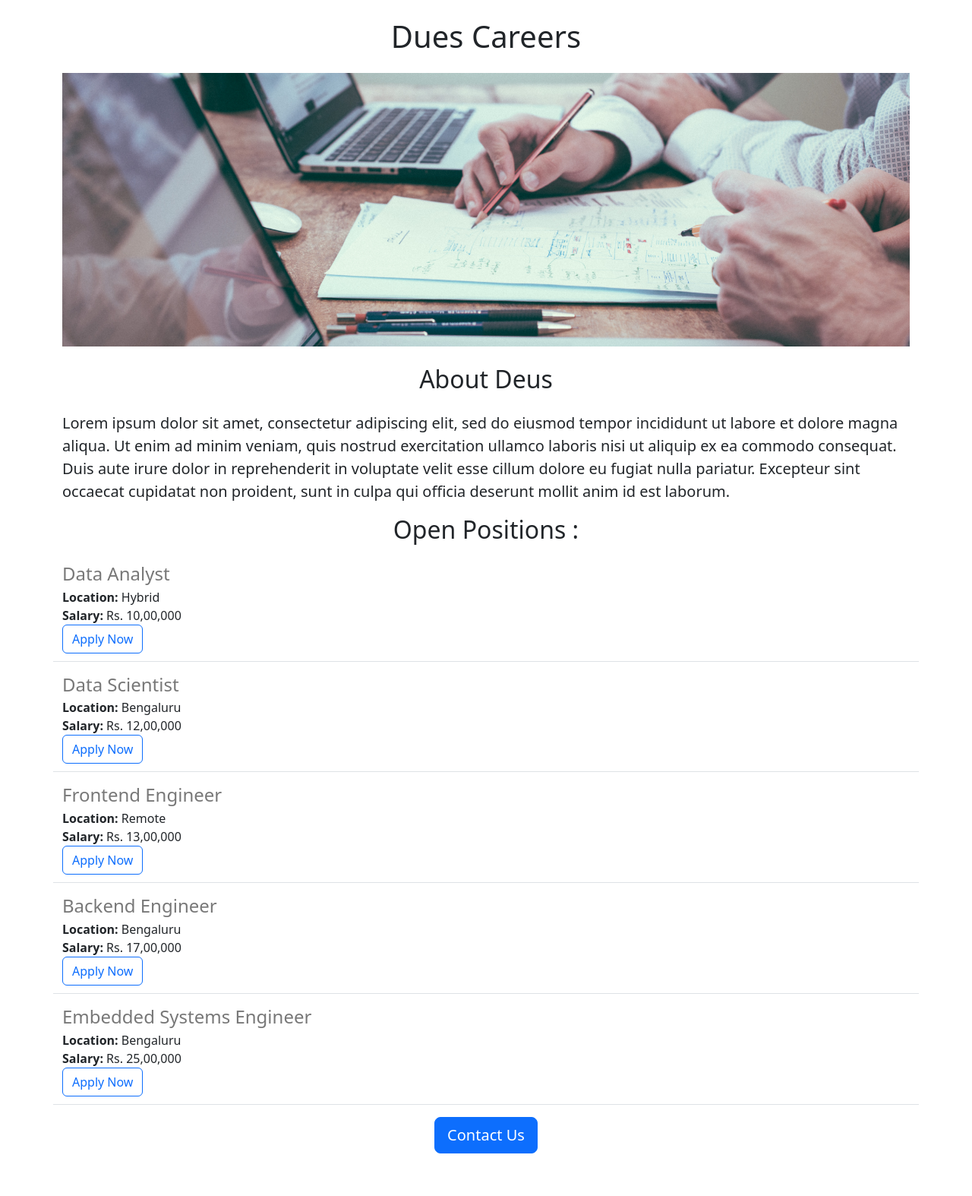
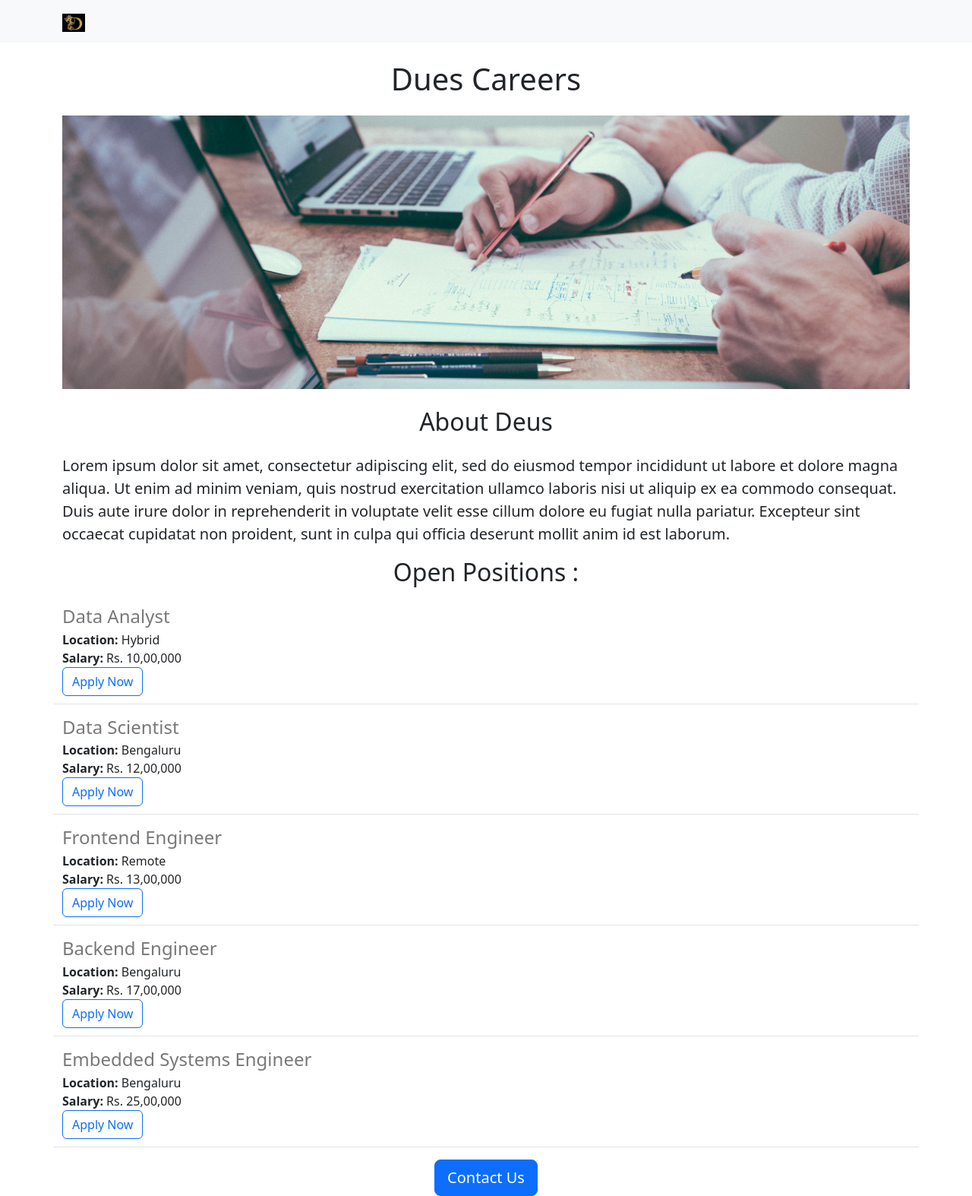
Before and after one commit to the-Mainlander/careers-website, a Flask app: page / in a window 1280 px wide. Shown: the whole page at 76% size. Before the commit the page ends 1518 px from the top, so only its background shows below. Run offline with Flask 3, Linux system fonts and the light colour scheme.

Commit message:
added navigation bar, updated links to static

```diff
--- a/templates/home.html
+++ b/templates/home.html
@@ -15,9 +15,10 @@
     <title>Deus Careers</title>
   </head>
   <body>
+    {% include 'nav.html' %}
     <div class="container">
       <h1 class="text-center mt-4 mb-4">Dues Careers</h1>
-      <img class="img-fluid" id="banner"src="https://a3d48aeb-d11c-4072-b8e9-affefdaa8f49-00-12rtl059ui7ja.sisko.replit.dev/static/banner.jpg" height="320">
+      <img class="img-fluid" id="banner"src="/static/banner.jpg" height="320">
       <h2 class="text-center mt-4 mb-4">About Deus</h2>
       <p class="lead">Lorem ipsum dolor sit amet, consectetur adipiscing elit, sed do eiusmod tempor incididunt ut labore et dolore magna aliqua. Ut enim ad minim veniam, quis nostrud exercitation ullamco laboris nisi ut aliquip ex ea commodo consequat. Duis aute irure dolor in reprehenderit in voluptate velit esse cillum dolore eu fugiat nulla pariatur. Excepteur sint occaecat cupidatat non proident, sunt in culpa qui officia deserunt mollit anim id est laborum.</p>
       <h2 class="text-center mt-2 mb-4">Open Positions : </h2>
--- /dev/null
+++ b/templates/nav.html
@@ -0,0 +1,7 @@
+<nav class="navbar bg-body-tertiary">
+  <div class="container">
+    <a class="navbar-brand" href="#">
+      <img src="/static/deuslogo.png" alt="Bootstrap" width="30" height="24">
+    </a>
+  </div>
+</nav>
```
Also changed, not shown: static/deuslogo.png (added).
